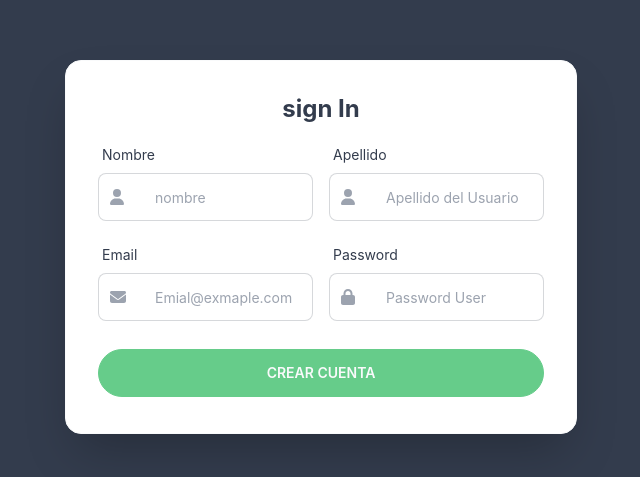
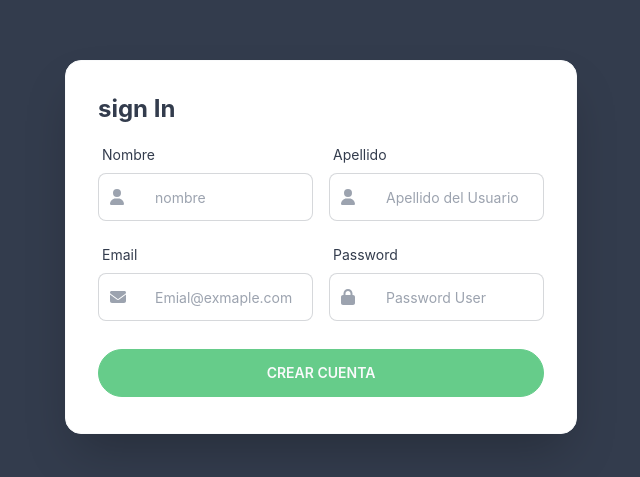
Before and after one commit to Miguel-Espinales-ESES/crm_nextTypeScript_tailwindcss, a Next.js app: page /signIn in a window 1280 px wide. Shown: the part 163-640 px from the top of the page, without its empty margins (319-959 px from the left). Built offline with nearby package versions, Linux system fonts and the light colour scheme.

Commit message:
fix warning

```diff
--- a/pages/_app.tsx
+++ b/pages/_app.tsx
@@ -6,11 +6,11 @@ import Layout from '../components/Layout'
 
 function MyApp({ Component, pageProps }: AppProps) {
   return (
-    <html data-theme="emerald">
+    <div data-theme="emerald">
       <Layout>
         <Component  {...pageProps} />
       </Layout>
-    </html>
+    </div>
   )
 }
 
--- a/pages/login/index.tsx
+++ b/pages/login/index.tsx
@@ -17,7 +17,7 @@ const Login: NextPage = () => {
             <div className='flex justify-center mt-5'>
                 <div className='w-full max-w-sm'>
                     <Card
-                        title={<h1 className='text-2xl font-bold text-center text-base-content'>Login</h1>}
+                        title={<span className='text-2xl font-bold text-center text-base-content'>Login</span>}
                         className='bg-white shadow-2xl'
                     >
                         <div className='text-base-content'>
--- a/pages/signIn/index.tsx
+++ b/pages/signIn/index.tsx
@@ -10,7 +10,7 @@ const SignIn: NextPage = () => {
             <div className='flex justify-center mt-5'>
                 <div className='w-full max-w-sm md:max-w-md lg:max-w-lg'>
                     <Card
-                        title={<h1 className='text-2xl font-bold text-center text-base-content'>sign In</h1>}
+                        title={<span className='text-2xl font-bold text-center text-base-content'>sign In</span>}
                         className='bg-white shadow-2xl'
                     >
                         <div className='text-base-content'>
```
